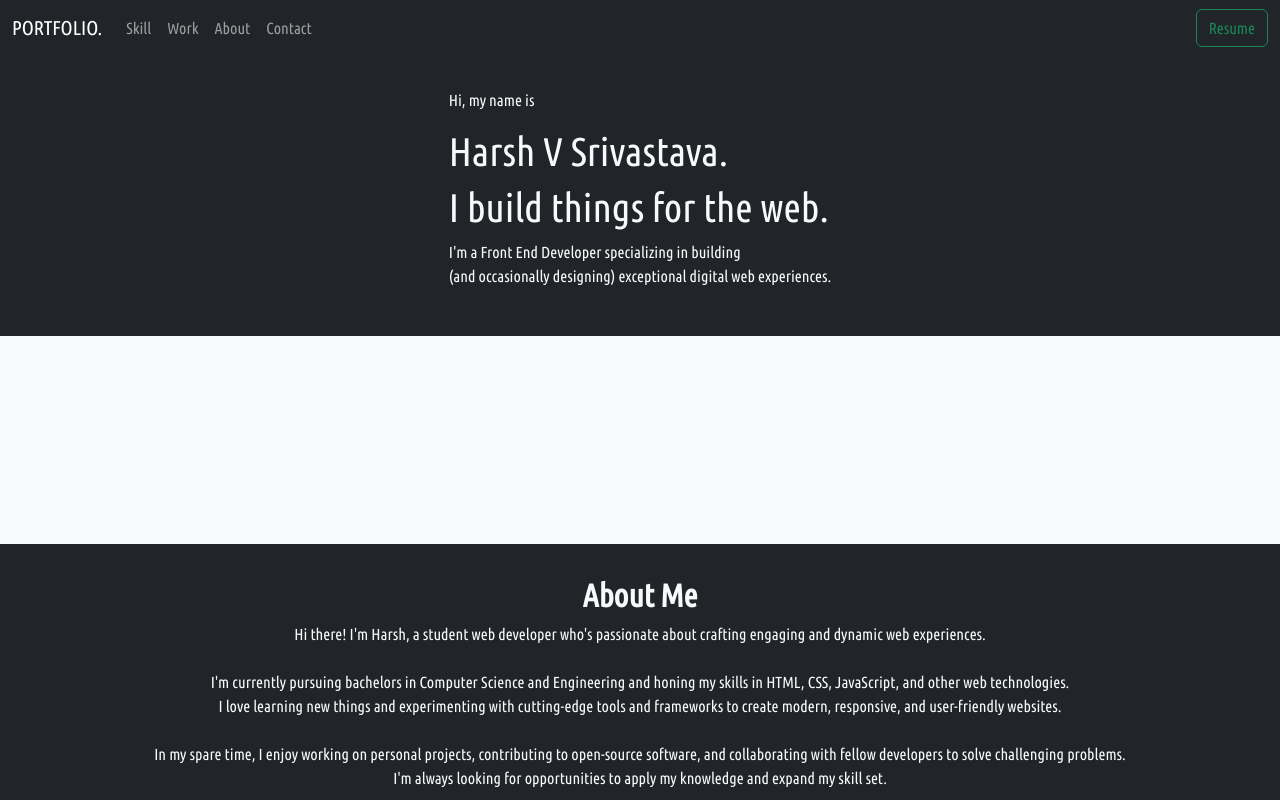
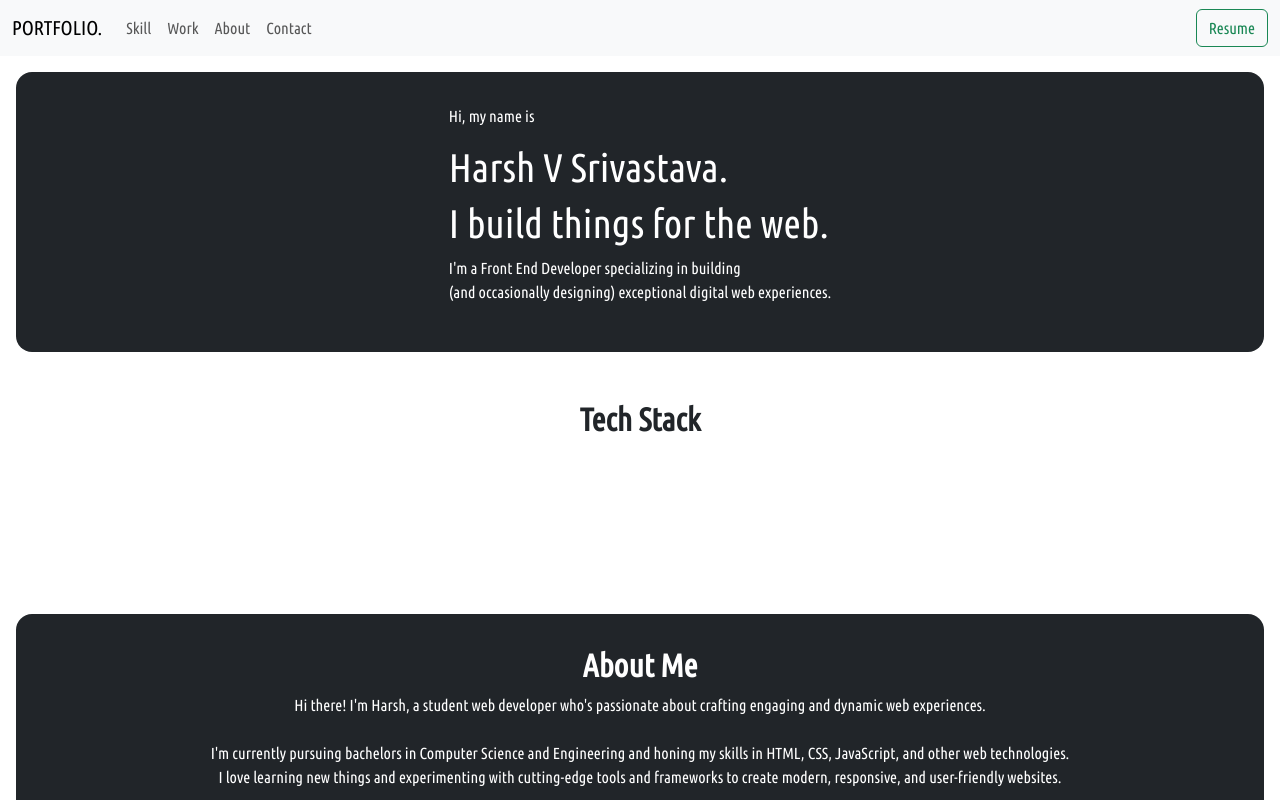
Before and after one commit to harshvsri/harsh, a React (Vite) app: page / in a window 1280 px wide. Shown: the top 800 px of the page. Built offline with nearby package versions, Linux system fonts and the light colour scheme; some icons are missing.

Commit message:
Change theme

```diff
--- a/src/components/Navbar.tsx
+++ b/src/components/Navbar.tsx
@@ -2,7 +2,7 @@ function Navbar() {
   const navItems = ["Skill", "Work", "About", "Contact"];
   return (
     <>
-      <nav className="navbar navbar-expand-lg navbar-dark bg-dark sticky-top">
+      <nav className="navbar navbar-expand-lg navbar-light bg-light sticky-top">
         <div className="container-fluid">
           <a className="navbar-brand" href="#">
             PORTFOLIO.
--- a/src/components/Skill.tsx
+++ b/src/components/Skill.tsx
@@ -5,6 +5,9 @@ function Skill() {
     <>
       <div id="skill" className="skill">
         <div>
+          <h2>
+            <strong>Tech Stack</strong>
+          </h2>
           {skills.map((set) => (
             <div>
               {set.skillName.map((skill) => (
--- a/src/main.css
+++ b/src/main.css
@@ -3,12 +3,12 @@
 :root {
   --sectionPadding: 2rem 1rem;
   --dark: #212529;
-  --light: #f8f9fa;
+  --light: #fff;
 }
 
 * {
-  /* margin: 0;
-  padding: 0; */
+  margin: 0;
+  padding: 0;
   font-family: "Ubuntu Condensed", sans-serif;
 }
 
@@ -19,10 +19,12 @@
   align-items: center;
   text-align: left;
 
+  margin: 1rem;
+  border-radius: 1rem;
   padding: var(--sectionPadding);
 
-  background-color: #212529;
-  color: #f8f9fa;
+  background-color: var(--dark);
+  color: var(--light);
 }
 
 .skill {
@@ -37,8 +39,8 @@
   background-color: var(--light);
 }
 .skill iconify-icon {
-  font-size: 3rem;
-  margin: 1rem;
+  font-size: 2.5rem;
+  margin: 0.5rem;
 }
 
 .work {
@@ -68,6 +70,9 @@
   justify-content: center;
   align-items: center;
   text-align: left;
+
+  margin: 1rem;
+  border-radius: 1rem;
   padding: var(--sectionPadding);
 
   background-color: var(--dark);
```
